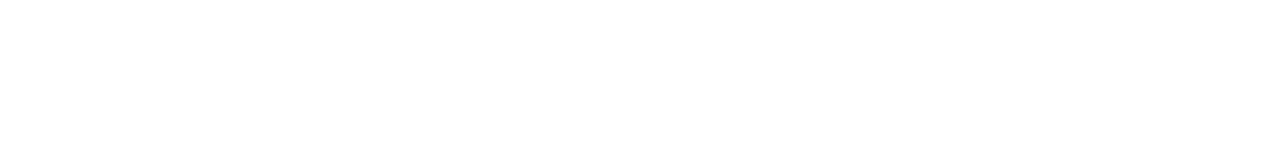
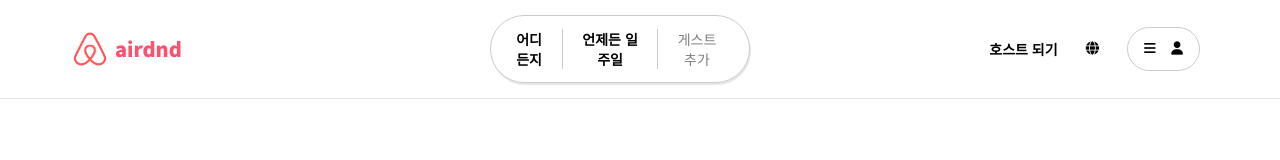
Before and after one commit to gisdo3hn/airdnd-clone-2022, a plain HTML site: page index.html in a window 1280 px wide. Drawn offline with Linux system fonts and the light colour scheme.

Commit message:
create header-bar

```diff
--- /dev/null
+++ b/components/header-bar.css
@@ -0,0 +1,102 @@
+.header-bar {
+  display: flex;
+  align-items: center;
+  justify-content: center;
+  width: 100%;
+  padding: 15px 40px;
+  border-bottom: 1px solid rgba(0, 0, 0, 0.1);
+}
+
+.header-bar a {
+  display: block;
+  width: 33%;
+}
+
+.header-bar__title {
+  display: flex;
+  align-items: center;
+  position: relative;
+}
+
+.header-bar__title img {
+  width: 100px;
+  height: 50px;
+}
+
+.header-bar__title h1 {
+  font-weight: 800;
+  font-size: 20px;
+  color: rgb(253, 82, 110);
+  position: absolute;
+  left: 75px;
+}
+
+.header-bar__search {
+  display: flex;
+  justify-content: center;
+  align-items: center;
+  width: 33%;
+  border: 1px solid rgba(0, 0, 0, 0.2);
+  border-radius: 35px;
+  margin: 0px 200px;
+  padding: 13px;
+  box-shadow: 1px 2px 1px rgba(0, 0, 0, 0.1);
+}
+
+.header-bar__search button {
+  background-color: rgba(0, 0, 0, 0);
+  border: none;
+  padding: 0px 7px;
+  padding-right: 15px;
+  font-size: 14px;
+}
+
+.header-bar__search button:first-child,
+.header-bar__search button:nth-child(2) {
+  font-weight: 600;
+}
+
+.header-bar__search button:nth-child(2) {
+  padding: 0px 18px;
+  border-left: 1px solid rgba(0, 0, 0, 0.2);
+  border-right: 1px solid rgba(0, 0, 0, 0.2);
+}
+
+.header-bar__search button:last-child {
+  color: rgba(0, 0, 0, 0.5);
+  padding-left: 15px;
+}
+
+.header-bar__user {
+  display: flex;
+  justify-content: flex-end;
+  align-items: center;
+  width: 33%;
+  margin-right: 40px;
+}
+
+.header-bar__user button {
+  background-color: rgba(0, 0, 0, 0);
+  padding: 10px 0px;
+}
+
+.header-bar__user button:first-child {
+  border: none;
+  font-weight: 800;
+  font-size: 14px;
+}
+
+.header-bar__user button:nth-child(2) {
+  padding: 10px 28px;
+  border: none;
+}
+
+.header-bar__user button:last-child {
+  padding: 10px 10px;
+  border: 1px solid rgba(0, 0, 0, 0.2);
+  border-radius: 25px;
+}
+
+.header-bar__user button:last-child i {
+  padding: 4px 6px;
+}
--- a/index.html
+++ b/index.html
@@ -19,6 +19,28 @@
     />
   </head>
   <body>
+    <header class="header-bar">
+      <a href="index.html">
+        <div class="header-bar__title">
+          <img src="screenshots/airbnb-icon.png" />
+          <h1 class="header-bar__title-text">airdnd</h1>
+        </div>
+      </a>
+      <form class="header-bar__search">
+        <button>어디든지</button>
+        <button>언제든 일주일</button>
+        <button>게스트 추가</button>
+      </form>
+      <form class="header-bar__user">
+        <button>호스트 되기</button>
+        <button><i class="fa-solid fa-globe"></i></button>
+        <button>
+          <i class="fa-solid fa-bars"></i>
+          <i class="fa-solid fa-user"></i>
+        </button>
+      </form>
+    </header>
+
     <script
       src="https://kit.fontawesome.com/6e6c73634b.js"
       crossorigin="anonymous"
--- a/styles.css
+++ b/styles.css
@@ -1,5 +1,12 @@
 @import "reset.css";
+
+/* components */
+@import "components/header-bar.css";
 
 body {
   font-family: "Noto Sans KR", sans-serif;
 }
+
+* {
+  box-sizing: border-box;
+}
```
